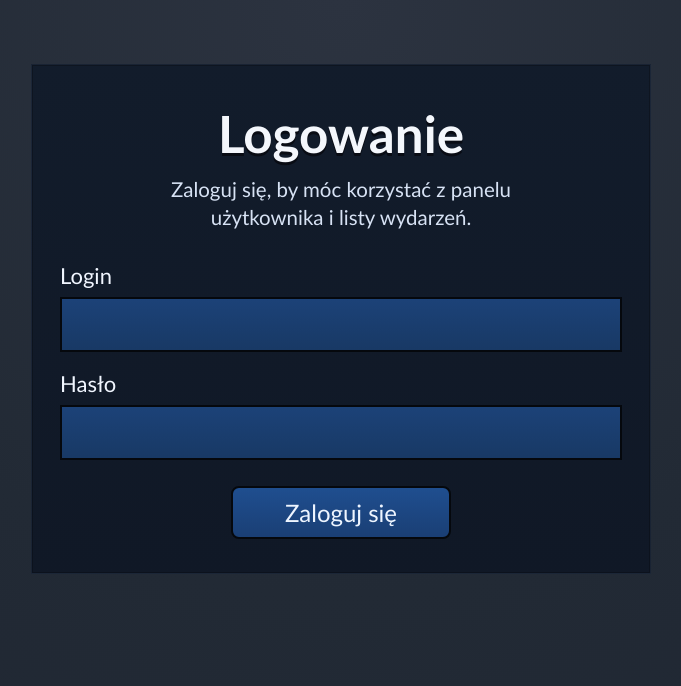
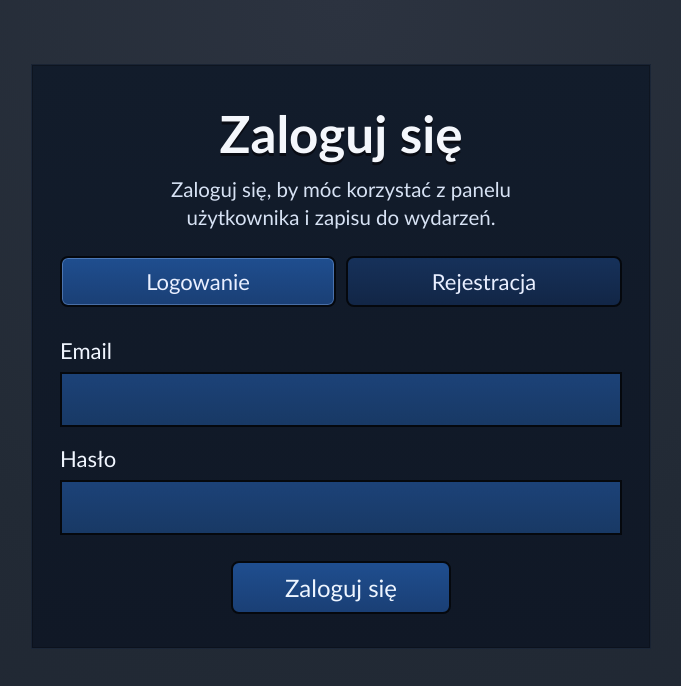
Before and after one commit to TAW-26/TAW-Bartlomiej-Gwozdz_Bartlomiej-Dziedzic, an Angular app in the folder client/: page /login in a window 1280 px wide. Shown: the top 686 px of the page, without its empty margins (299-980 px from the left). Built offline with nearby package versions, Linux system fonts and the light colour scheme.

Commit message:
zaktualizowałem ekran logowania o formularz rejestracji.

```diff
--- a/client/src/app/pages/login/login.component.html
+++ b/client/src/app/pages/login/login.component.html
@@ -1,12 +1,46 @@
 <main class="login-wrap">
   <section class="login-panel">
-    <h2>Logowanie</h2>
-    <p class="login-lead">Zaloguj się, by móc korzystać z panelu użytkownika i listy wydarzeń.</p>
+    <h2>{{ panelActionText }}</h2>
+    <p class="login-lead">
+      {{ panelActionText }}, by móc korzystać z panelu użytkownika i zapisu do wydarzeń.
+    </p>
 
-    <form class="login-form" [formGroup]="loginForm" (ngSubmit)="submitLogin()">
+    <div class="mode-switch" role="tablist" aria-label="Tryb formularza">
+      <button
+        type="button"
+        role="tab"
+        class="mode-btn"
+        [class.is-active]="mode === 'login'"
+        [attr.aria-selected]="mode === 'login'"
+        (click)="setMode('login')"
+      >
+        Logowanie
+      </button>
+      <button
+        type="button"
+        role="tab"
+        class="mode-btn"
+        [class.is-active]="mode === 'register'"
+        [attr.aria-selected]="mode === 'register'"
+        (click)="setMode('register')"
+      >
+        Rejestracja
+      </button>
+    </div>
+
+    <p class="status-msg" *ngIf="message" [class.status-msg--error]="messageKind === 'error'">
+      {{ message }}
+    </p>
+
+    <form
+      class="login-form"
+      *ngIf="mode === 'login'"
+      [formGroup]="loginForm"
+      (ngSubmit)="submitLogin()"
+    >
       <label class="login-field">
-        <span>Login</span>
-        <input type="text" formControlName="login" autocomplete="username" />
+        <span>Email</span>
+        <input type="email" formControlName="email" autocomplete="username" />
       </label>
 
       <label class="login-field">
@@ -14,7 +48,40 @@
         <input type="password" formControlName="password" autocomplete="current-password" />
       </label>
 
-      <button class="login-submit" type="submit">Zaloguj się</button>
+      <button class="login-submit" type="submit" [disabled]="isSubmitting">
+        {{ isSubmitting ? 'Wysyłanie...' : 'Zaloguj się' }}
+      </button>
+    </form>
+
+    <form
+      class="login-form"
+      *ngIf="mode === 'register'"
+      [formGroup]="registerForm"
+      (ngSubmit)="submitRegister()"
+    >
+      <label class="login-field">
+        <span>Imię i nazwisko</span>
+        <input type="text" formControlName="fullName" autocomplete="name" />
+      </label>
+
+      <label class="login-field">
+        <span>Email</span>
+        <input type="email" formControlName="email" autocomplete="email" />
+      </label>
+
+      <label class="login-field">
+        <span>Hasło</span>
+        <input type="password" formControlName="password" autocomplete="new-password" />
+      </label>
+
+      <label class="login-field">
+        <span>Powtórz hasło</span>
+        <input type="password" formControlName="confirmPassword" autocomplete="new-password" />
+      </label>
+
+      <button class="login-submit" type="submit" [disabled]="isSubmitting">
+        {{ isSubmitting ? 'Wysyłanie...' : 'Zarejestruj się' }}
+      </button>
     </form>
   </section>
 </main>
--- a/client/src/app/pages/login/login.component.scss
+++ b/client/src/app/pages/login/login.component.scss
@@ -41,6 +41,41 @@ h2 {
   margin-top: 30px;
   display: grid;
   gap: 18px;
+}
+
+.mode-switch {
+  margin-top: 24px;
+  display: grid;
+  grid-template-columns: 1fr 1fr;
+  gap: 10px;
+}
+
+.mode-btn {
+  border: 2px solid #05080d;
+  border-radius: 8px;
+  background: linear-gradient(180deg, #16315a 0%, #122646 100%);
+  color: #e9efff;
+  font-family: 'Trebuchet MS', 'Segoe UI', Tahoma, sans-serif;
+  font-size: 22px;
+  padding: 10px 12px;
+  cursor: pointer;
+}
+
+.mode-btn.is-active {
+  background: linear-gradient(180deg, #1f4e8f 0%, #1a3f75 100%);
+  box-shadow: inset 0 0 0 1px rgba(161, 199, 255, 0.35);
+}
+
+.status-msg {
+  margin: 16px 0 0;
+  text-align: center;
+  font-family: 'Trebuchet MS', 'Segoe UI', Tahoma, sans-serif;
+  font-size: 18px;
+  color: #c8f6d7;
+}
+
+.status-msg.status-msg--error {
+  color: #ffd6d6;
 }
 
 .login-field {
@@ -88,6 +123,11 @@ h2 {
   cursor: pointer;
 }
 
+.login-submit:disabled {
+  opacity: 0.7;
+  cursor: not-allowed;
+}
+
 .login-submit:hover {
   filter: brightness(1.06);
 }
--- a/client/src/app/pages/login/login.component.ts
+++ b/client/src/app/pages/login/login.component.ts
@@ -1,23 +1,42 @@
+import { CommonModule } from '@angular/common';
 import { Component } from '@angular/core';
 import { FormControl, FormGroup, ReactiveFormsModule, Validators } from '@angular/forms';
 
 type LoginFormModel = {
-  login: FormControl<string>;
+  email: FormControl<string>;
   password: FormControl<string>;
 };
+
+type RegisterFormModel = {
+  fullName: FormControl<string>;
+  email: FormControl<string>;
+  password: FormControl<string>;
+  confirmPassword: FormControl<string>;
+};
+
+type FormMode = 'login' | 'register';
 
 @Component({
   selector: 'app-login',
   standalone: true,
-  imports: [ReactiveFormsModule],
+  imports: [CommonModule, ReactiveFormsModule],
   templateUrl: './login.component.html',
   styleUrl: './login.component.scss',
 })
 export class LoginComponent {
+  protected mode: FormMode = 'login';
+  protected isSubmitting = false;
+  protected message = '';
+  protected messageKind: 'success' | 'error' = 'success';
+
+  protected get panelActionText(): string {
+    return this.mode === 'login' ? 'Zaloguj się' : 'Zarejestruj się';
+  }
+
   protected readonly loginForm = new FormGroup<LoginFormModel>({
-    login: new FormControl('', {
+    email: new FormControl('', {
       nonNullable: true,
-      validators: [Validators.required],
+      validators: [Validators.required, Validators.email],
     }),
     password: new FormControl('', {
       nonNullable: true,
@@ -25,12 +44,54 @@ export class LoginComponent {
     }),
   });
 
+  protected readonly registerForm = new FormGroup<RegisterFormModel>({
+    fullName: new FormControl('', {
+      nonNullable: true,
+      validators: [Validators.required],
+    }),
+    email: new FormControl('', {
+      nonNullable: true,
+      validators: [Validators.required, Validators.email],
+    }),
+    password: new FormControl('', {
+      nonNullable: true,
+      validators: [Validators.required, Validators.minLength(8)],
+    }),
+    confirmPassword: new FormControl('', {
+      nonNullable: true,
+      validators: [Validators.required],
+    }),
+  });
+
+  protected setMode(mode: FormMode): void {
+    this.mode = mode;
+    this.message = '';
+  }
+
   protected submitLogin(): void {
     if (this.loginForm.invalid) {
       this.loginForm.markAllAsTouched();
       return;
     }
 
-    console.log('Login form submitted:', this.loginForm.getRawValue());
+    this.messageKind = 'success';
+    this.message = 'Formularz logowania gotowy (logika API będzie podłączona później).';
+  }
+
+  protected submitRegister(): void {
+    if (this.registerForm.invalid) {
+      this.registerForm.markAllAsTouched();
+      return;
+    }
+
+    const payload = this.registerForm.getRawValue();
+    if (payload.password !== payload.confirmPassword) {
+      this.messageKind = 'error';
+      this.message = 'Hasła muszą być identyczne.';
+      return;
+    }
+
+    this.messageKind = 'success';
+    this.message = 'Formularz rejestracji gotowy (logika API będzie podłączona później).';
   }
 }
```
